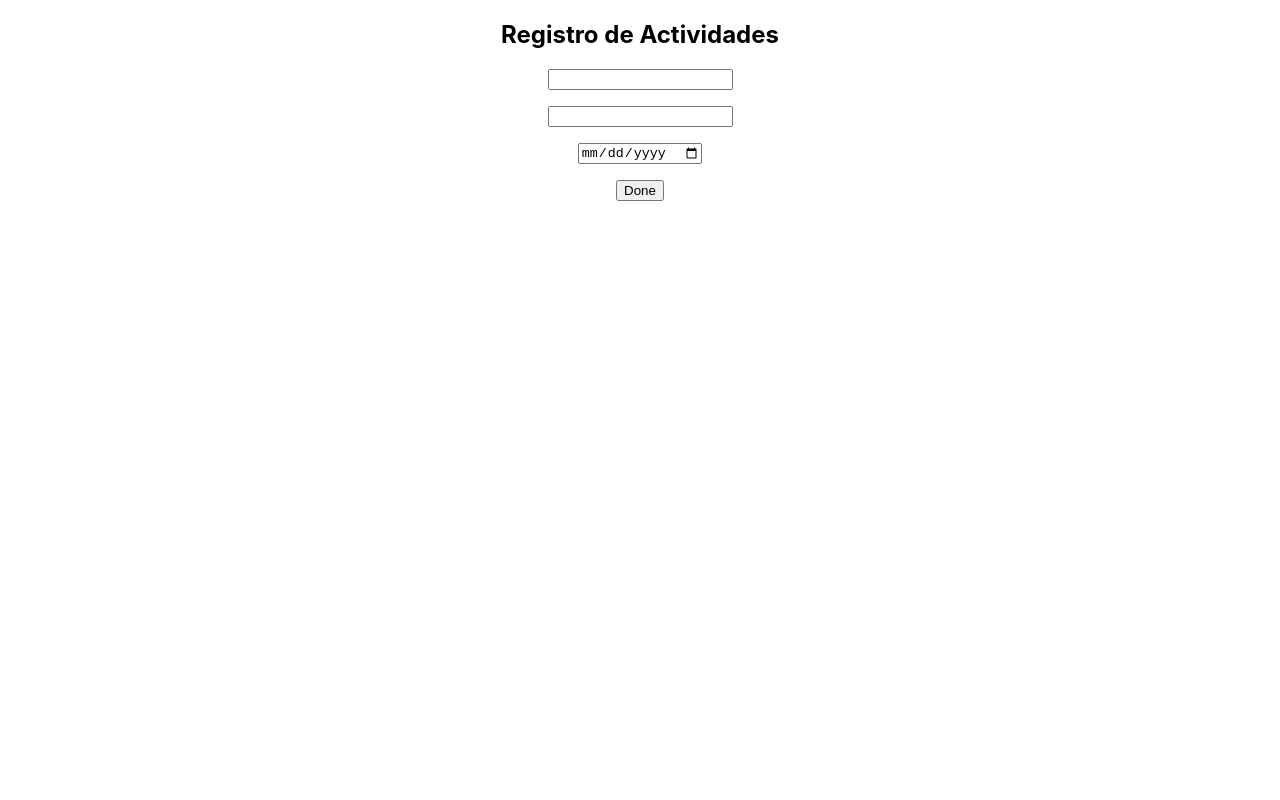
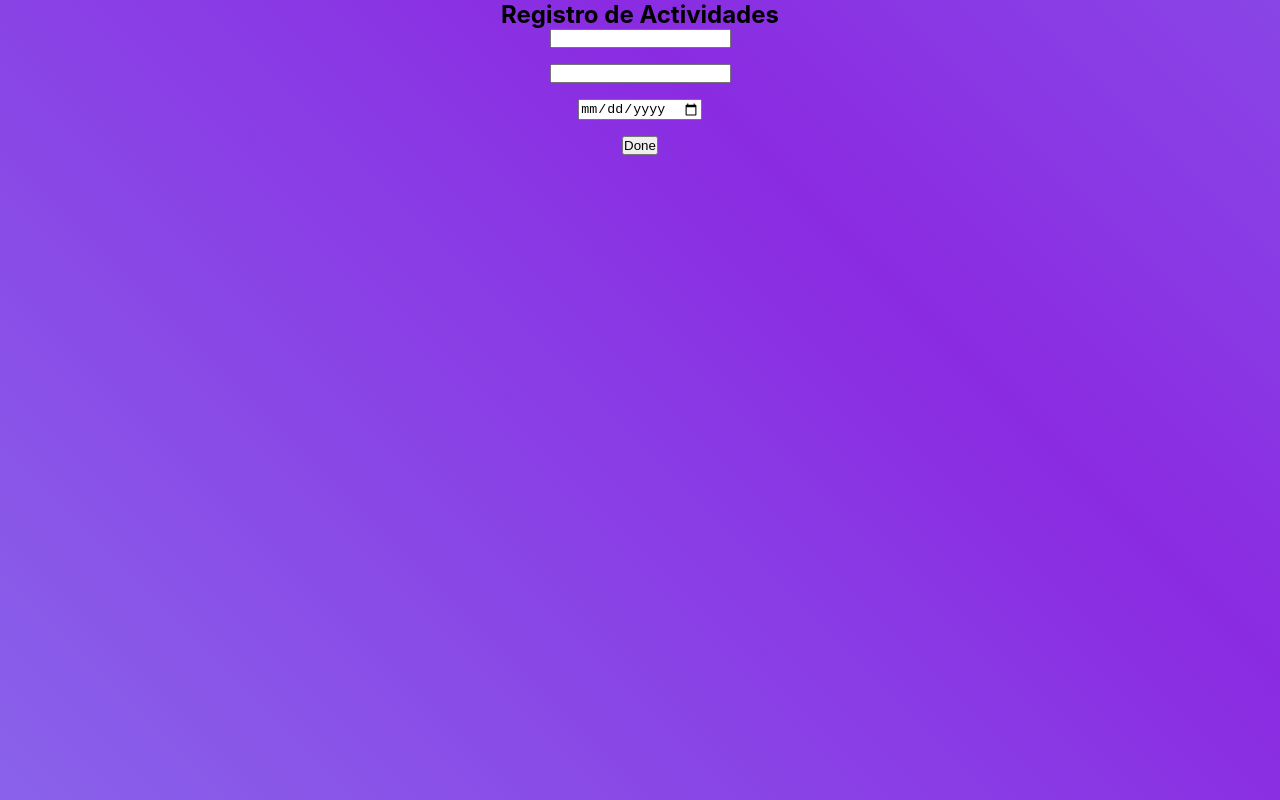
Before and after one commit to Rosa-Palaci/proyecto-final-conectando, a React (Create React App) app in the folder proyecto-semana-tec/: page / in a window 1280 px wide. Built offline with nearby package versions, Linux system fonts and the light colour scheme.

Commit message:
version 1 prototipo rosa

```diff
--- a/proyecto-semana-tec/src/App.css
+++ b/proyecto-semana-tec/src/App.css
@@ -1,38 +1,31 @@
+* {
+  margin: 0;
+  padding: 0;
+}
+
 .App {
   text-align: center;
 }
 
-.App-logo {
-  height: 40vmin;
-  pointer-events: none;
+.gradient-bg {
+  position: fixed;
+  top: 0;
+  left: 0;
+  width: 100%;
+  height: 100%;
+  background: linear-gradient(45deg, #87cefa, #8a2be2, #87cefa);
+  background-size: 400% 400%;
+  animation: gradientAnimation 10s linear infinite;
 }
 
-@media (prefers-reduced-motion: no-preference) {
-  .App-logo {
-    animation: App-logo-spin infinite 20s linear;
+@keyframes gradientAnimation {
+  0% {
+    background-position: 0% 50%;
+  }
+  50% {
+    background-position: 100% 50%;
+  }
+  100% {
+    background-position: 0% 50%;
   }
 }
-
-.App-header {
-  background-color: #282c34;
-  min-height: 100vh;
-  display: flex;
-  flex-direction: column;
-  align-items: center;
-  justify-content: center;
-  font-size: calc(10px + 2vmin);
-  color: white;
-}
-
-.App-link {
-  color: #61dafb;
-}
-
-@keyframes App-logo-spin {
-  from {
-    transform: rotate(0deg);
-  }
-  to {
-    transform: rotate(360deg);
-  }
-}
--- a/proyecto-semana-tec/src/App.js
+++ b/proyecto-semana-tec/src/App.js
@@ -8,11 +8,13 @@ function App() {
 
   return (
     <div className="App">
-      {tarea.nombre !== "" ? (
-        <Tareas tarea={tarea} />
-      ) : (
-        <Formulario setTarea={setTarea} />
-      )}
+      <div className="gradient-bg">
+        {tarea.nombre !== "" ? (
+          <Tareas tarea={tarea} />
+        ) : (
+          <Formulario setTarea={setTarea} />
+        )}
+      </div>
     </div>
   );
 }
```
